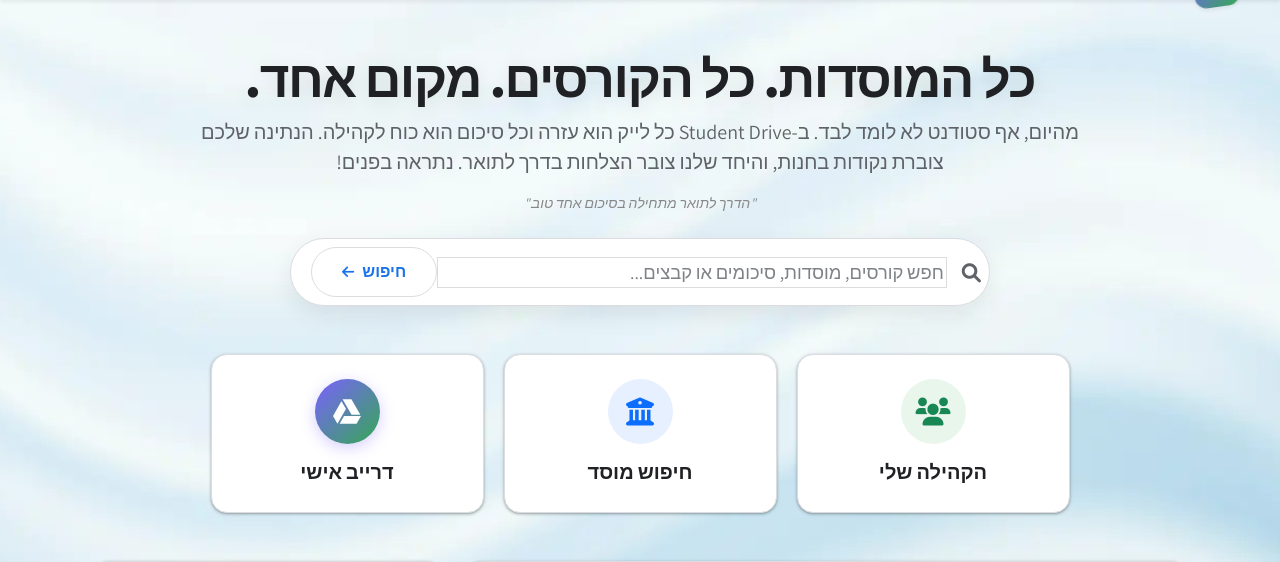
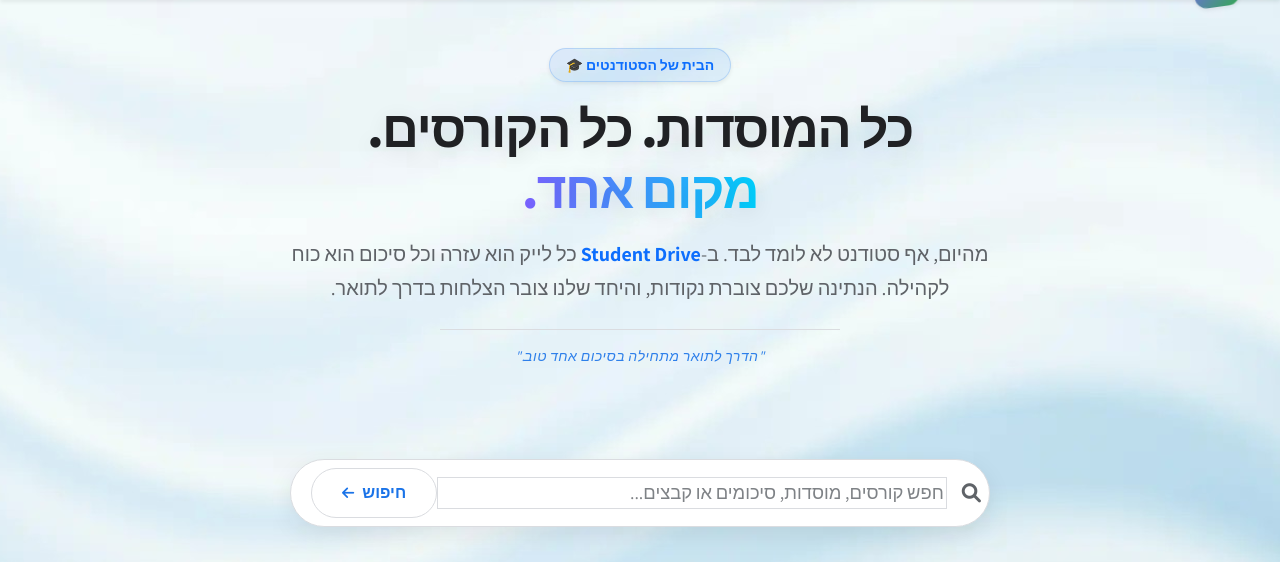
Before and after one commit to tal6456/Student_drive, a Django app: page / in a window 1280 px wide. Shown: the part 32-594 px from the top of the page. Run offline with Django 5.2, Linux system fonts and the light colour scheme; the visitor is signed in with stand-in values (Sample User, id 1); data comes from the database, SQL or seed files in the repository; data that the repository does not hold is empty; some libraries are stand-ins or nearby versions.

Commit message:
12.04 ישור קו - דף הבית 5  Student Drive

```diff
--- a/core/templates/core/home.html
+++ b/core/templates/core/home.html
@@ -75,11 +75,25 @@
     <div class="row justify-content-center mb-5 animate__animated animate__fadeIn">
         <div class="col-md-10 text-center">
             {% if user.is_authenticated %}
-                <div class="welcome-section mb-3">
-                    <h1 class="welcome-title mb-2"> כל המוסדות. כל הקורסים. מקום אחד.</h1>
-                    <p class="fs-5 text-muted mb-1">
-                        מהיום, אף סטודנט לא לומד לבד. ב-Student Drive כל לייק הוא עזרה וכל סיכום הוא כוח לקהילה. הנתינה שלכם צוברת נקודות בחנות, והיחד שלנו צובר הצלחות בדרך לתואר. נתראה בפנים!
+                <div class="welcome-section mb-5 animate__animated animate__fadeIn">
+                    <div class="d-inline-block px-3 py-1 rounded-pill mb-3 shadow-sm"
+                         style="background: rgba(26, 115, 232, 0.1); border: 1px solid rgba(26, 115, 232, 0.2);">
+                        <span class="small fw-bold text-primary">הבית של הסטודנטים 🎓</span>
+                    </div>
+
+                    <h1 class="welcome-title mb-3" style="line-height: 1.2;">
+                        כל המוסדות. כל הקורסים. <br>
+                        <span style="background: linear-gradient(90deg, #7b61ff, #00d2ff); -webkit-background-clip: text; -webkit-text-fill-color: transparent;">מקום אחד.</span>
+                    </h1>
+
+                    <p class="fs-5 mx-auto mb-4" style="color: var(--gd-text-muted); max-width: 750px; line-height: 1.7; font-weight: 400;">
+                        מהיום, אף סטודנט לא לומד לבד. ב-<span class="fw-bold text-primary">Student Drive</span> כל לייק הוא עזרה וכל סיכום הוא כוח לקהילה.
+                        הנתינה שלכם צוברת נקודות, והיחד שלנו צובר הצלחות בדרך לתואר.
                     </p>
+
+                    <div class="mt-4 pt-3 border-top mx-auto" style="max-width: 400px; border-color: var(--gd-border) !important;">
+                        <p id="motivationQuote" class="fst-italic small mb-0" style="color: var(--gd-primary); letter-spacing: 0.5px; opacity: 0.9;"></p>
+                    </div>
                 </div>
                 <p id="motivationQuote" class="mb-4 small" style="color: #888; font-style: italic; min-height: 20px;"></p>
             {% endif %}
```
